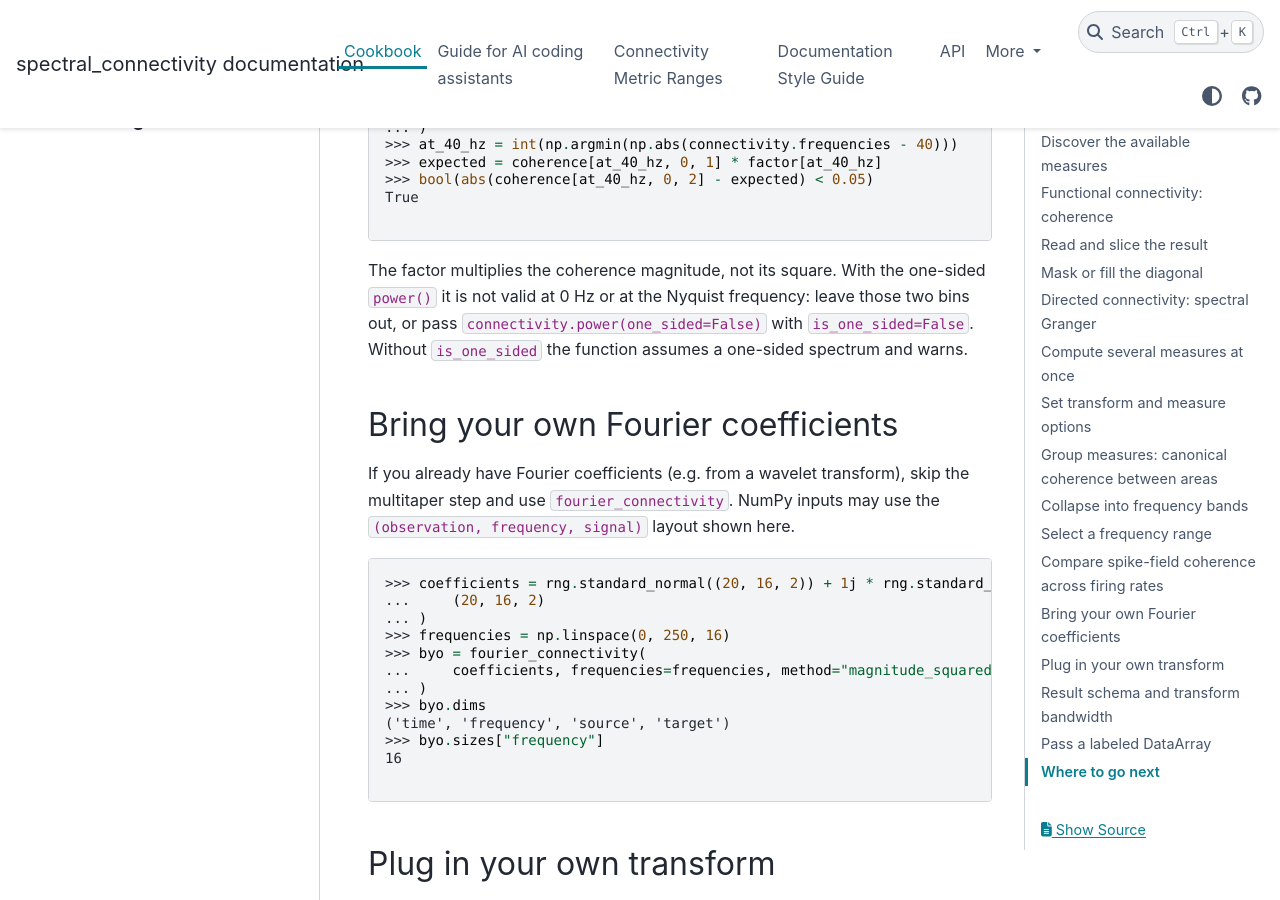
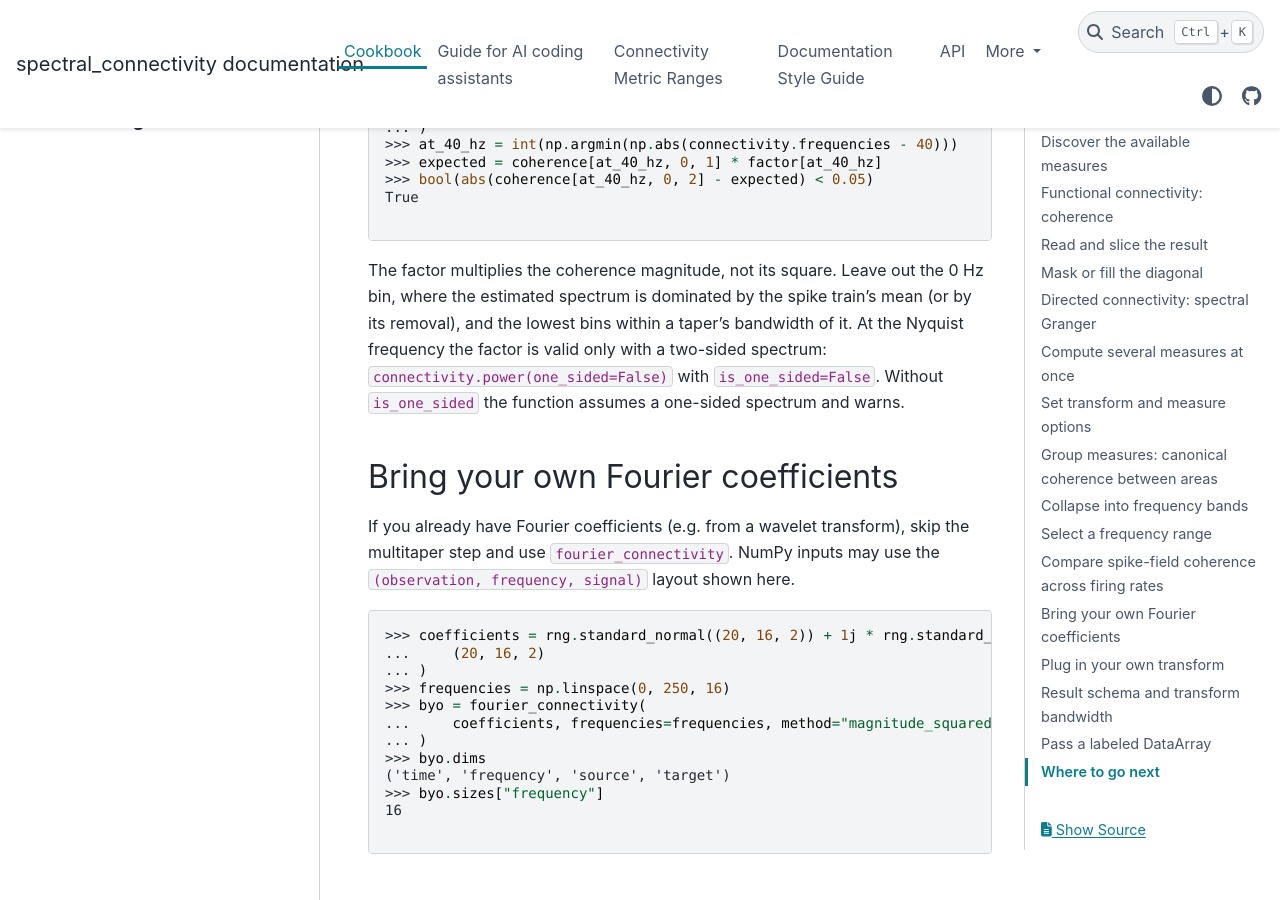
Before and after one commit to Eden-Kramer-Lab/spectral_connectivity, a Sphinx documentation site: the page built from docs/cookbook.md, in a window 1280 px wide and 900 px high, scrolled down 10634 px. Built offline with Sphinx 7.4.7 and the PyData theme 0.15.4, drawn with Linux system fonts in a browser that asks for light colours; pages that are not in the unit, such as notebooks, are missing from menus; the version number could not be read and is left out; some of the changed text lies outside the part shown.

Commit message:
Validate the wrapper's one_sided setting, and correct the 0 Hz advice
- The wrapper refused a two-sided labelled power by comparing the setting
  with True, so np.True_ was refused as if it were False and 0, 1 or None
  got the refusal instead of the type error. It now validates the flag
  like Connectivity.power does, then refuses only False.
- Nothing tested that power(one_sided=False) returns a copy: without it,
  zeroing the result corrupted the cached spectrum and later measures.
  The detached-array test now covers it.
- The docs said the rate-adjustment factor at 0 Hz is fixed by passing the
  two-sided spectrum. For spike counts it is not: in simulated trains the
  factor from the two-sided spectrum missed the observed coherence ratio
  at 0 Hz by 7 to 29 standard errors with the default mean removal, and
  by the same order at the bins within a taper bandwidth of it. The docstring, cookbook, LLM
  guide and migration row now say to leave 0 Hz out, and that Nyquist is
  valid with the two-sided spectrum.
- power()'s summary line said it returns the one-sided density; it says
  one-sided by default.

Co-Authored-By: Claude Opus 5.5 <noreply@anthropic.com>

````diff
--- a/docs/cookbook.md
+++ b/docs/cookbook.md
@@ -37,7 +37,7 @@ category and a one-line description. Use it instead of guessing method strings.
 False
 >>> power = next(m for m in list_measures() if m.name == "power")
 >>> power.category, power.description
-('power', 'Return the one-sided power spectral density of the signal.')
+('power', 'Return the power spectral density of the signal (one-sided by default).')
 
 ```
 
@@ -505,11 +505,12 @@ True
 
 ```
 
-The factor multiplies the coherence magnitude, not its square. With the
-one-sided `power()` it is not valid at 0 Hz or at the Nyquist frequency:
-leave those two bins out, or pass `connectivity.power(one_sided=False)` with
-`is_one_sided=False`. Without `is_one_sided` the function assumes a one-sided
-spectrum and warns.
+The factor multiplies the coherence magnitude, not its square. Leave out the
+0 Hz bin, where the estimated spectrum is dominated by the spike train's mean
+(or by its removal), and the lowest bins within a taper's bandwidth of it. At
+the Nyquist frequency the factor is valid only with a two-sided spectrum:
+`connectivity.power(one_sided=False)` with `is_one_sided=False`. Without
+`is_one_sided` the function assumes a one-sided spectrum and warns.
 
 ## Bring your own Fourier coefficients
 
````
Also changed, not shown: CHANGELOG.md (+1 -1 lines), docs/llm_guide.md (+3 -2 lines), 6 other files.
